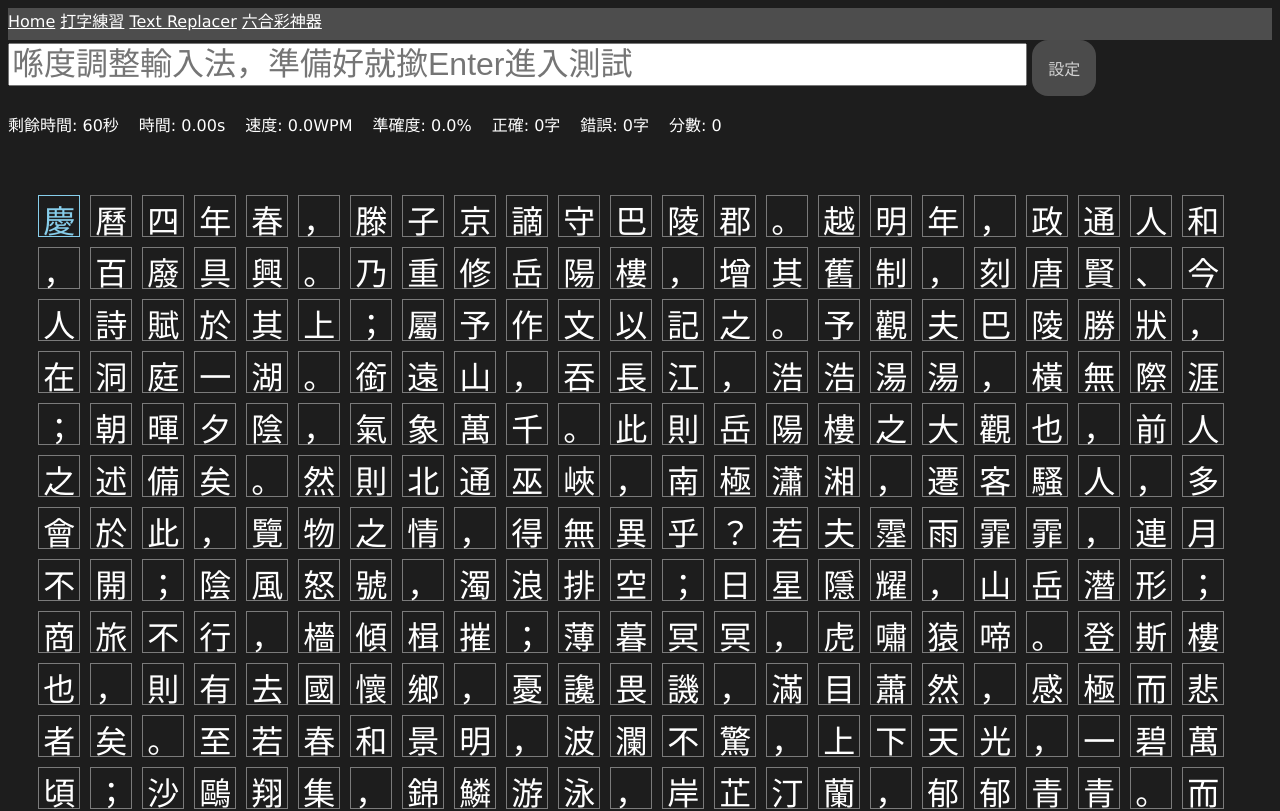
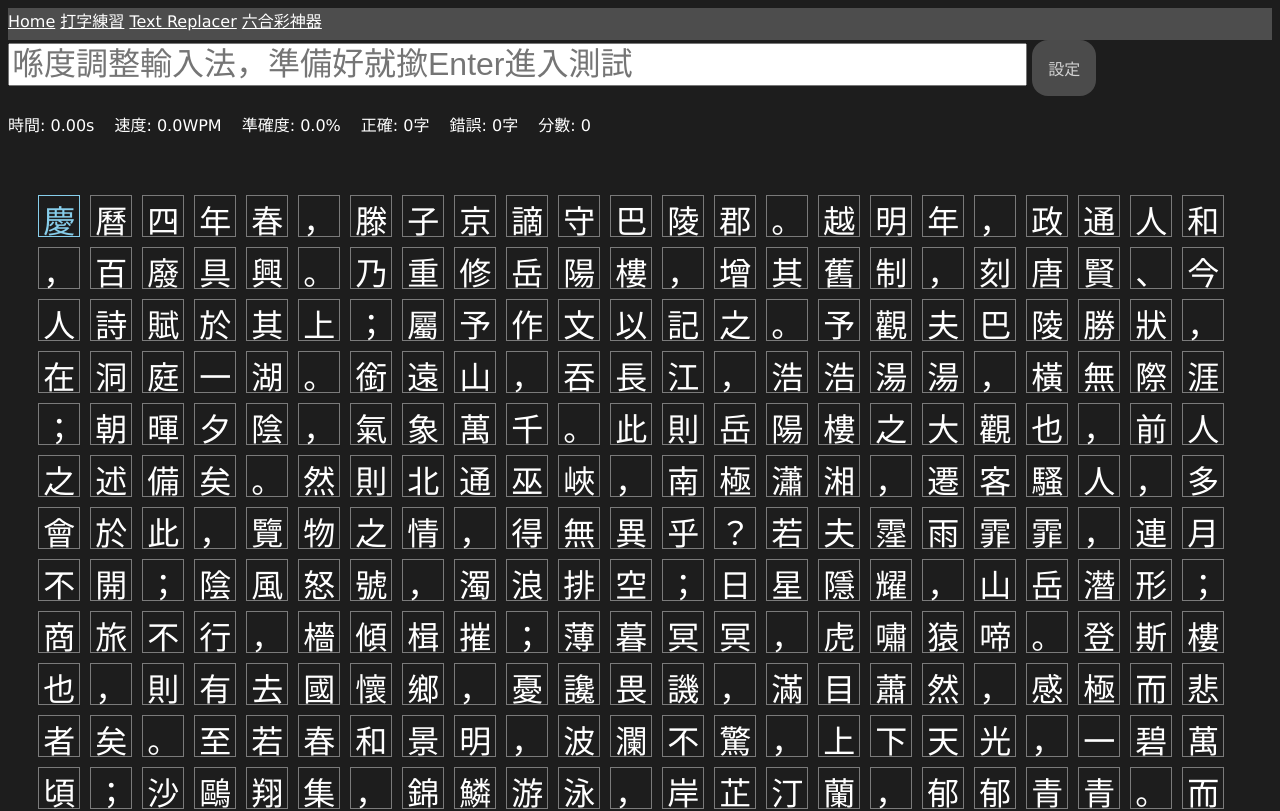
Before and after one commit to Shromeone/ShromeWeb, a SvelteKit app: page /typing in a window 1280 px wide. Shown: the top 811 px of the page. Built offline with nearby package versions, Linux system fonts and the light colour scheme.

Commit message:
Default no time limit

```diff
--- a/src/routes/typing/+page.svelte
+++ b/src/routes/typing/+page.svelte
@@ -45,7 +45,7 @@
   let focused = false;
 
   let isCompo = false;
-  let timeLimit = 60;
+  let timeLimit = 0;
 
   let points = 0;
   let basePoints = 0;
```
